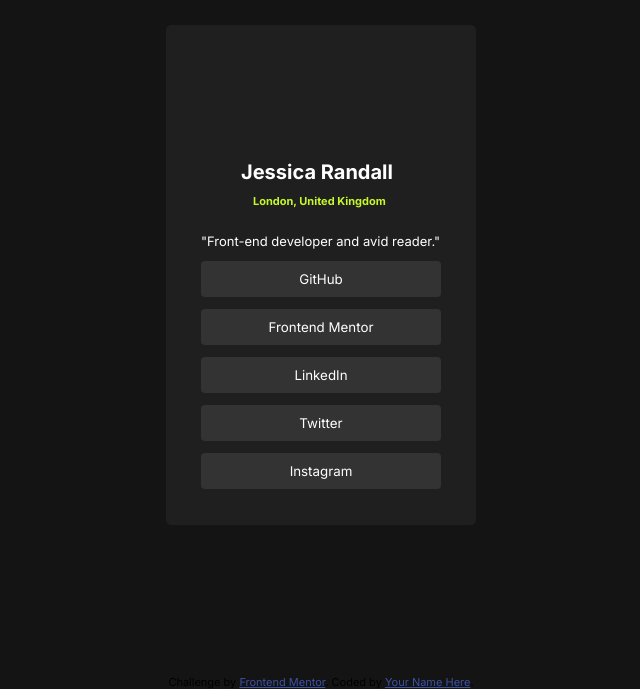
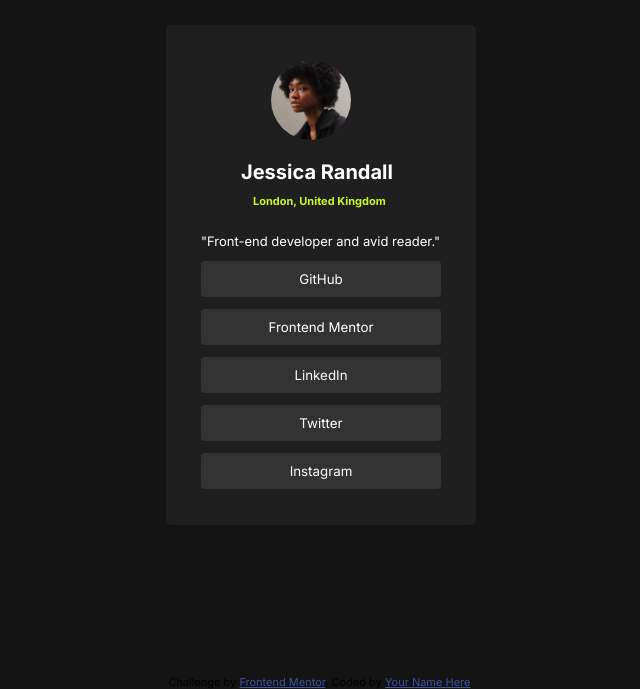
Before and after one commit to zaynab-abdallah/front-and, a plain HTML site: page index.html in a window 1280 px wide. Shown: the part 125-814 px from the top of the page, without its empty margins (319-959 px from the left). Drawn offline with Linux system fonts and the light colour scheme.

Commit message:
Update index.html

```diff
--- a/index.html
+++ b/index.html
@@ -46,7 +46,7 @@
 
 }
 .img{
-  background: url(./assets/images/avatar-jessica.jpeg) no-repeat center center/cover;
+  background: url(./design/assets/images/avatar-jessica.jpeg) no-repeat center center/cover;
   width: 80px;
   height: 80px;
  border-radius: 50px;
```
